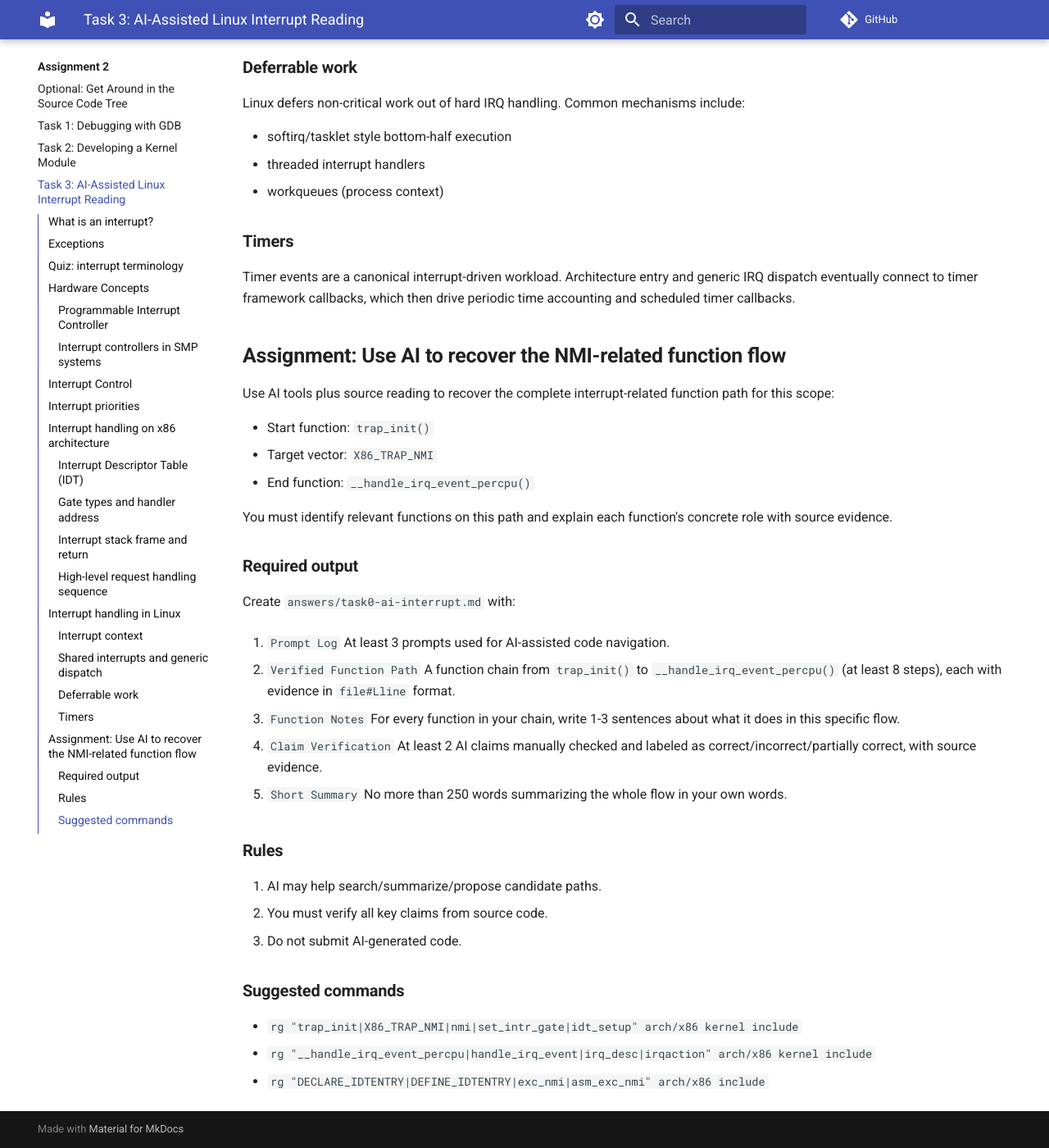
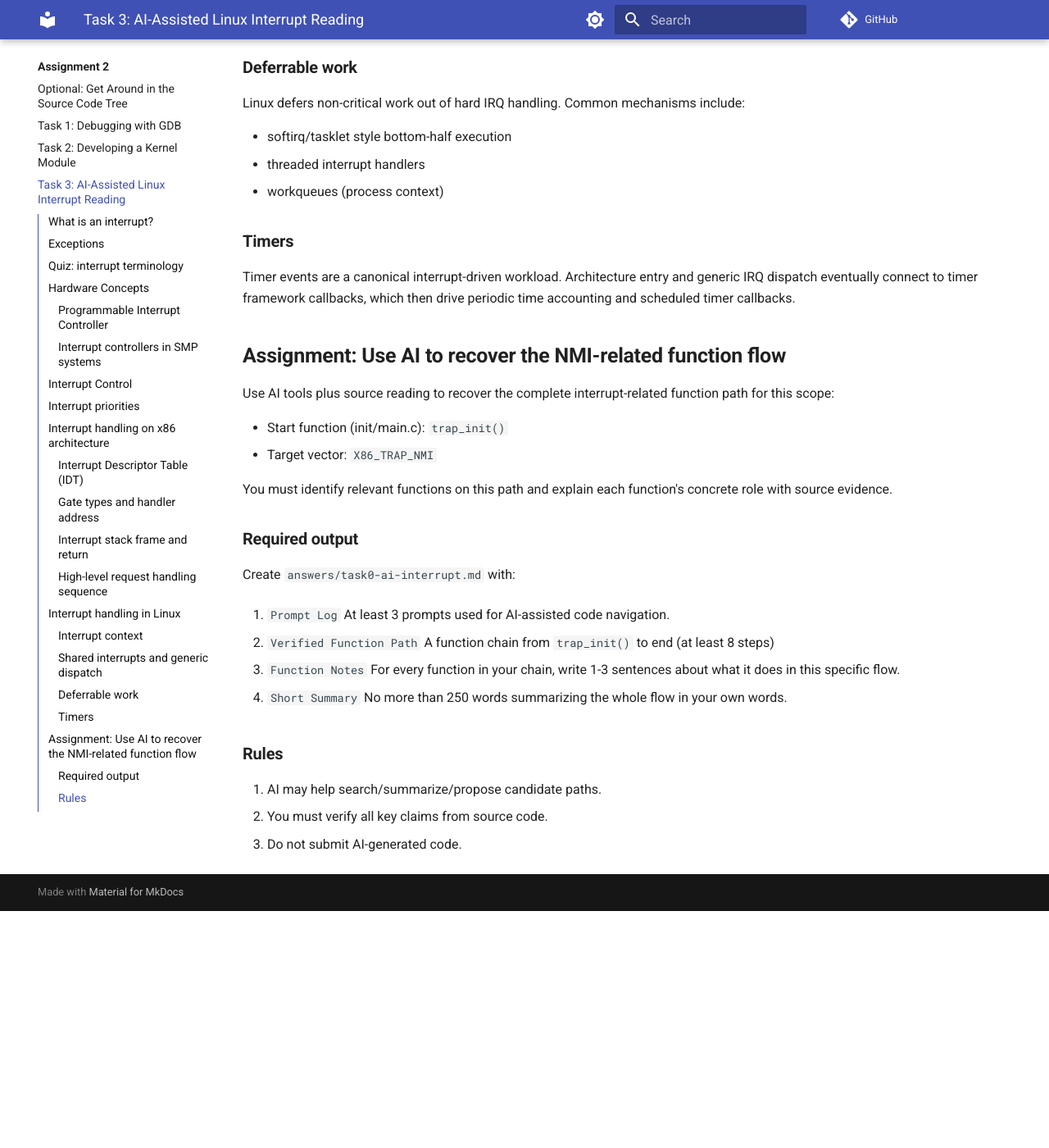
Before and after one commit to nus-cs5250/26s, an MkDocs documentation site: the page built from docs/asg2/task-ai-interrupt.md, in a window 1280 px wide and 1400 px high, scrolled down 4650 px. Shown: the whole window at 82% size. Built offline with MkDocs 1.6.1 and Material for MkDocs 9.7.7, drawn with Linux system fonts in a browser that asks for light colours; comment, search, counter and statistics services are not loaded; after the commit the page ends 5761 px from its top, so only the background shows below that.

Commit message:
change ai interrupt

```diff
--- a/docs/asg2/task-ai-interrupt.md
+++ b/docs/asg2/task-ai-interrupt.md
@@ -187,9 +187,8 @@ which then drive periodic time accounting and scheduled timer callbacks.
 
 Use AI tools plus source reading to recover the complete interrupt-related function path for this scope:
 
-- Start function: `trap_init()`
+- Start function (init/main.c): `trap_init()`
 - Target vector: `X86_TRAP_NMI`
-- End function: `__handle_irq_event_percpu()`
 
 You must identify relevant functions on this path and explain each function's concrete role with source evidence.
 
@@ -201,15 +200,12 @@ Create `answers/task0-ai-interrupt.md` with:
 At least 3 prompts used for AI-assisted code navigation.
 
 2. `Verified Function Path`
-A function chain from `trap_init()` to `__handle_irq_event_percpu()` (at least 8 steps), each with evidence in `file#Lline` format.
+A function chain from `trap_init()` to end (at least 8 steps)
 
 3. `Function Notes`
 For every function in your chain, write 1-3 sentences about what it does in this specific flow.
 
-4. `Claim Verification`
-At least 2 AI claims manually checked and labeled as correct/incorrect/partially correct, with source evidence.
-
-5. `Short Summary`
+4. `Short Summary`
 No more than 250 words summarizing the whole flow in your own words.
 
 ### Rules
@@ -217,9 +213,3 @@ No more than 250 words summarizing the whole flow in your own words.
 1. AI may help search/summarize/propose candidate paths.
 2. You must verify all key claims from source code.
 3. Do not submit AI-generated code.
-
-### Suggested commands
-
-- `rg "trap_init|X86_TRAP_NMI|nmi|set_intr_gate|idt_setup" arch/x86 kernel include`
-- `rg "__handle_irq_event_percpu|handle_irq_event|irq_desc|irqaction" arch/x86 kernel include`
-- `rg "DECLARE_IDTENTRY|DEFINE_IDTENTRY|exc_nmi|asm_exc_nmi" arch/x86 include`
```
